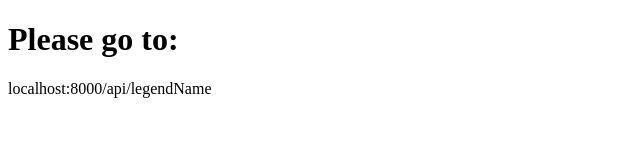
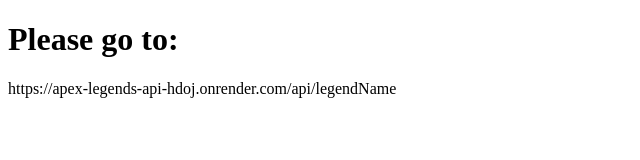
Before and after one commit to vc743/apex-legends-api, a website: page index.html in a window 1280 px wide. Shown: the whole page, without its empty margins (0-640 px from the left). Drawn offline with Linux system fonts and the light colour scheme.

Commit message:
url fixed

```diff
--- a/index.html
+++ b/index.html
@@ -7,6 +7,6 @@
 </head>
 <body>
     <h1>Please go to:</h1>
-    <p>localhost:8000/api/legendName</p>
+    <p>https://apex-legends-api-hdoj.onrender.com/api/legendName</p>
 </body>
 </html>
```
